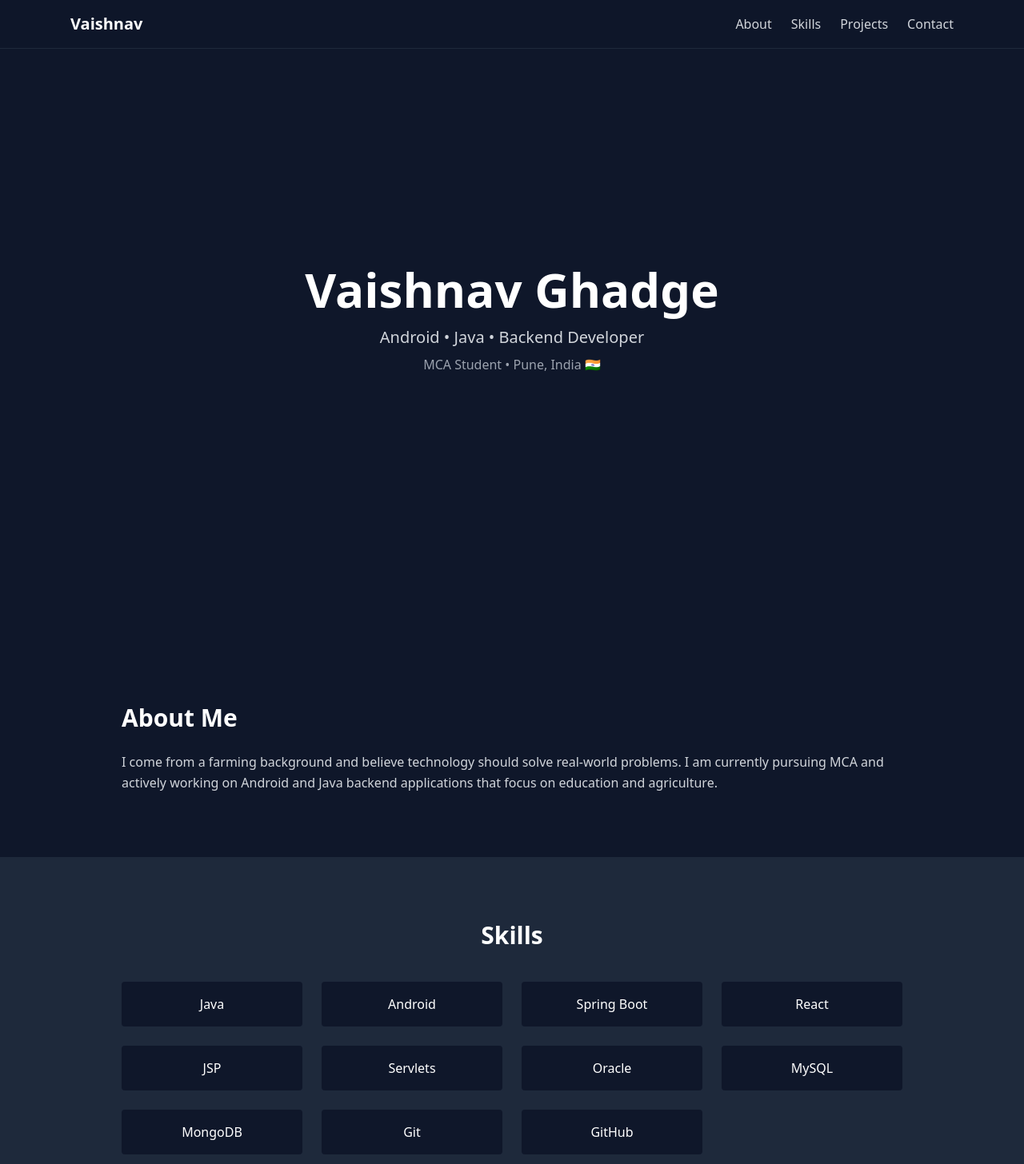
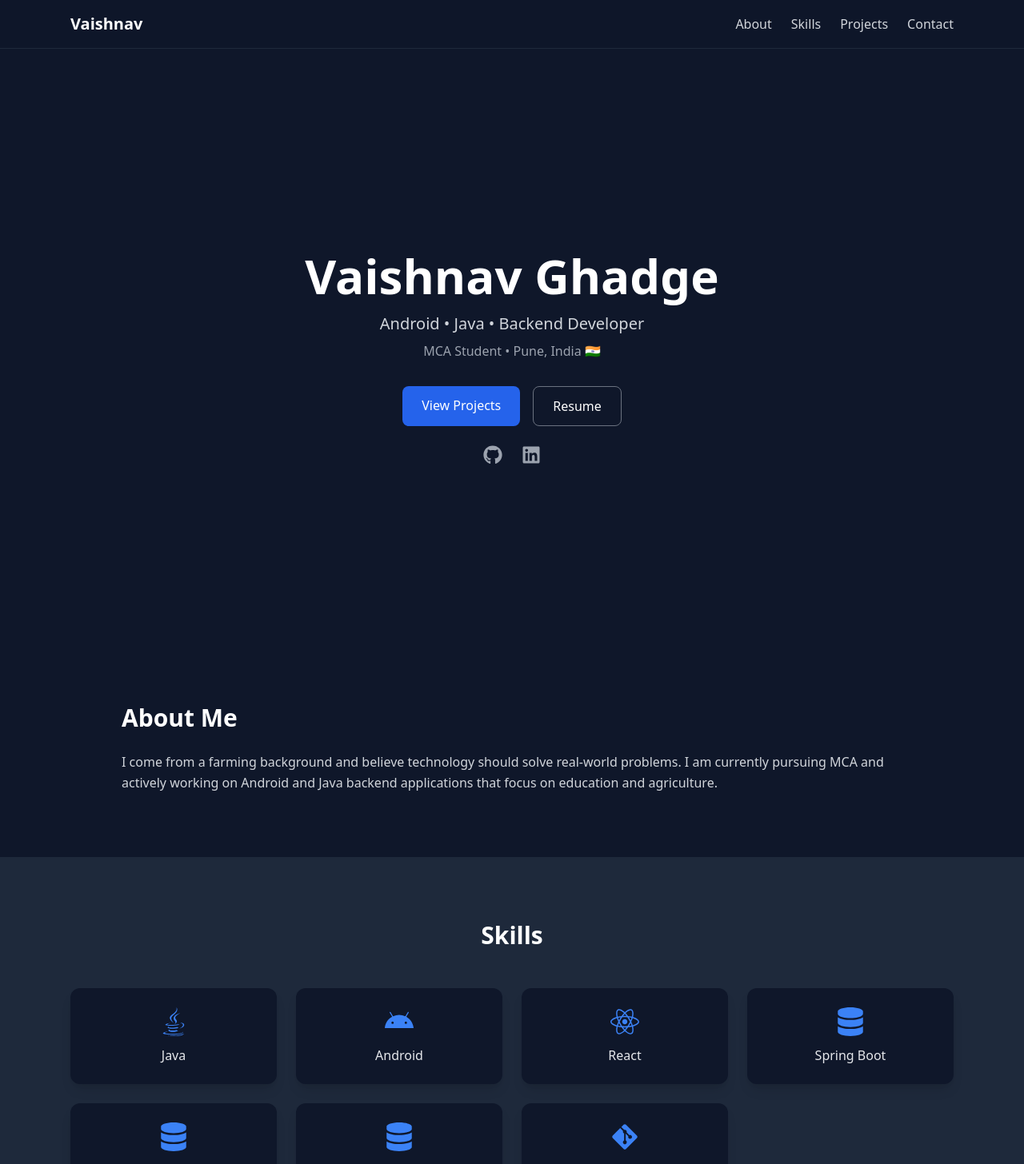
Before and after one commit to ItsVaishnav/vaishnav-portfolio, a React (Vite) app: page / in a window 1280 px wide. Shown: the top 1456 px of the page at 80% size. Built offline with nearby package versions, Linux system fonts and the light colour scheme.

Commit message:
Hero and skills components are updated

```diff
--- a/src/components/Hero.jsx
+++ b/src/components/Hero.jsx
@@ -1,8 +1,11 @@
 import { motion } from "framer-motion";
+import { FaGithub, FaLinkedin } from "react-icons/fa";
 
 export default function Hero() {
   return (
-    <section className="h-screen flex flex-col justify-center items-center text-center px-6">
+    <section className="h-screen flex flex-col justify-center items-center text-center px-6 pt-24">
+
+      {/* Name */}
       <motion.h1
         initial={{ opacity: 0, y: 40 }}
         animate={{ opacity: 1, y: 0 }}
@@ -12,15 +15,17 @@ export default function Hero() {
         Vaishnav Ghadge
       </motion.h1>
 
+      {/* Role */}
       <motion.p
-        initial={{ opacity: 0, y: 20 }}
-        animate={{ opacity: 1, y: 0 }}
+        initial={{ opacity: 0 }}
+        animate={{ opacity: 1 }}
         transition={{ delay: 0.3 }}
         className="mt-4 text-xl text-gray-300"
       >
         Android • Java • Backend Developer
       </motion.p>
 
+      {/* Location */}
       <motion.p
         initial={{ opacity: 0 }}
         animate={{ opacity: 1 }}
@@ -29,6 +34,44 @@ export default function Hero() {
       >
         MCA Student • Pune, India 🇮🇳
       </motion.p>
+
+      {/* CTA Buttons */}
+      <motion.div
+        initial={{ opacity: 0, y: 20 }}
+        animate={{ opacity: 1, y: 0 }}
+        transition={{ delay: 0.9 }}
+        className="mt-8 flex gap-4"
+      >
+        <a
+          href="#projects"
+          className="px-6 py-3 bg-blue-600 rounded-lg hover:bg-blue-700 transition"
+        >
+          View Projects
+        </a>
+
+        <a
+          href="/Vaishnav_Ghadge_Resume.pdf"
+          className="px-6 py-3 border border-gray-500 rounded-lg hover:bg-slate-800 transition"
+          target="_blank"
+        >
+          Resume
+        </a>
+      </motion.div>
+
+      {/* Social Icons */}
+      <motion.div
+        initial={{ opacity: 0 }}
+        animate={{ opacity: 1 }}
+        transition={{ delay: 1.2 }}
+        className="mt-6 flex gap-6 text-2xl text-gray-400"
+      >
+        <a href="https://github.com/ItsVaishnav" target="_blank">
+          <FaGithub className="hover:text-white transition" />
+        </a>
+        <a href="https://www.linkedin.com/in/vaishnav-ghadge/" target="_blank">
+          <FaLinkedin className="hover:text-white transition" />
+        </a>
+      </motion.div>
     </section>
   );
 }
--- a/src/components/Skills.jsx
+++ b/src/components/Skills.jsx
@@ -1,30 +1,37 @@
+import { motion } from "framer-motion";
+import {
+  FaJava,
+  FaReact,
+  FaAndroid,
+  FaDatabase,
+  FaGitAlt,
+} from "react-icons/fa";
+
 const skills = [
-  "Java",
-  "Android",
-  "Spring Boot",
-  "React",
-  "JSP",
-  "Servlets",
-  "Oracle",
-  "MySQL",
-  "MongoDB",
-  "Git",
-  "GitHub",
+  { name: "Java", icon: <FaJava /> },
+  { name: "Android", icon: <FaAndroid /> },
+  { name: "React", icon: <FaReact /> },
+  { name: "Spring Boot", icon: <FaDatabase /> },
+  { name: "Oracle / MySQL", icon: <FaDatabase /> },
+  { name: "MongoDB", icon: <FaDatabase /> },
+  { name: "Git & GitHub", icon: <FaGitAlt /> },
 ];
 
 export default function Skills() {
   return (
     <section className="py-20 bg-slate-800">
-      <h2 className="text-3xl font-bold text-center mb-10">Skills</h2>
+      <h2 className="text-3xl font-bold text-center mb-12">Skills</h2>
 
-      <div className="grid grid-cols-2 md:grid-cols-4 gap-6 max-w-5xl mx-auto px-6">
+      <div className="grid grid-cols-2 md:grid-cols-4 gap-6 max-w-6xl mx-auto px-6">
         {skills.map((skill, i) => (
-          <div
+          <motion.div
             key={i}
-            className="bg-slate-900 p-4 rounded text-center hover:scale-110 transition"
+            whileHover={{ scale: 1.1 }}
+            className="bg-slate-900 rounded-xl p-6 flex flex-col items-center justify-center gap-3 shadow-lg"
           >
-            {skill}
-          </div>
+            <div className="text-4xl text-blue-500">{skill.icon}</div>
+            <p className="text-gray-200 font-medium">{skill.name}</p>
+          </motion.div>
         ))}
       </div>
     </section>
```
